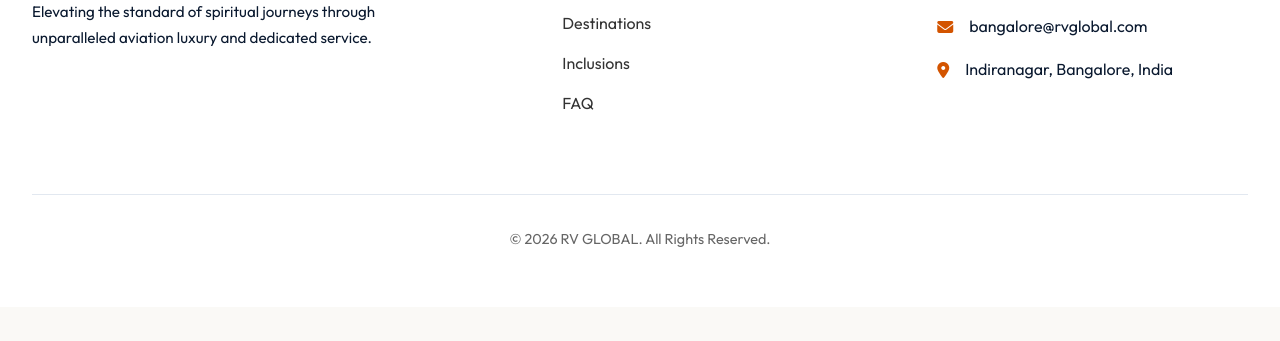
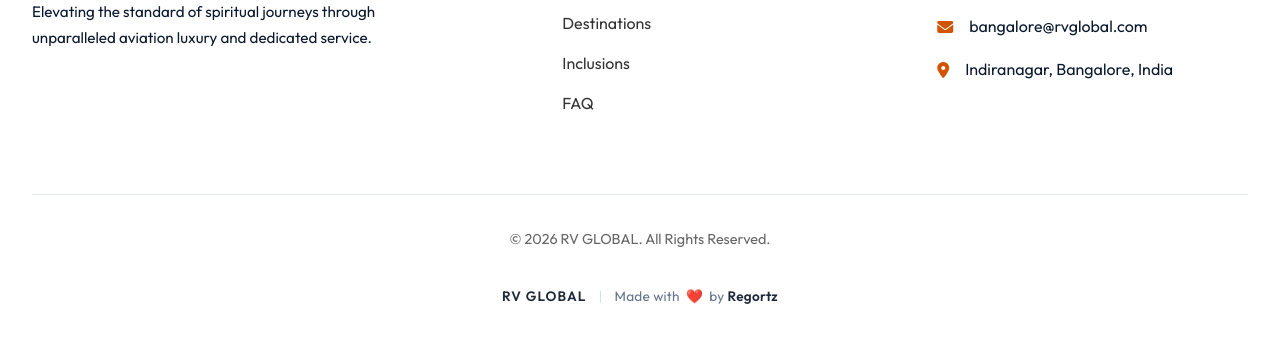
Before and after one commit to Rachit246-art/landingpage2, a plain HTML site: page about.html in a window 1280 px wide. Shown: the part 2037-2378 px from the top of the page. Before the commit the page ends 2344 px from the top, so only its background shows below. Drawn offline with nearby package versions, Linux system fonts and the light colour scheme; a web font is replaced by a local one.

Commit message:
feat: add RV GLOBAL footer credit with Regortz attribution

```diff
--- a/about.html
+++ b/about.html
@@ -105,6 +105,11 @@
             </div>
             <div class="footer-bottom">
                 <p>&copy; 2026 RV GLOBAL. All Rights Reserved.</p>
+                <div class="footer-credit" style="margin-top: 10px; display: inline-flex; align-items: center; justify-content: center; gap: 8px; font-size: 0.85rem; letter-spacing: 0.02em; color: #64748b; font-family: inherit;">
+                    <span class="credit-brand" style="font-weight: 700; letter-spacing: 0.08em; color: #1e293b; text-transform: uppercase;">RV GLOBAL</span>
+                    <span class="credit-divider" style="color: #cbd5e1; font-weight: 300; margin: 0 4px;">|</span>
+                    <span class="credit-text" style="color: #64748b;">Made with <span class="credit-heart" aria-hidden="true" style="color: #ff385c; display: inline-block; margin: 0 3px;">❤️</span> by <span class="credit-author" style="color: #1e293b; font-weight: 600;">Regortz</span></span>
+                </div>
             </div>
         </div>
     </footer>
```
Also changed, not shown: contact.html (+5 -0 lines), index.html (+5 -0 lines), services.html (+5 -0 lines).
